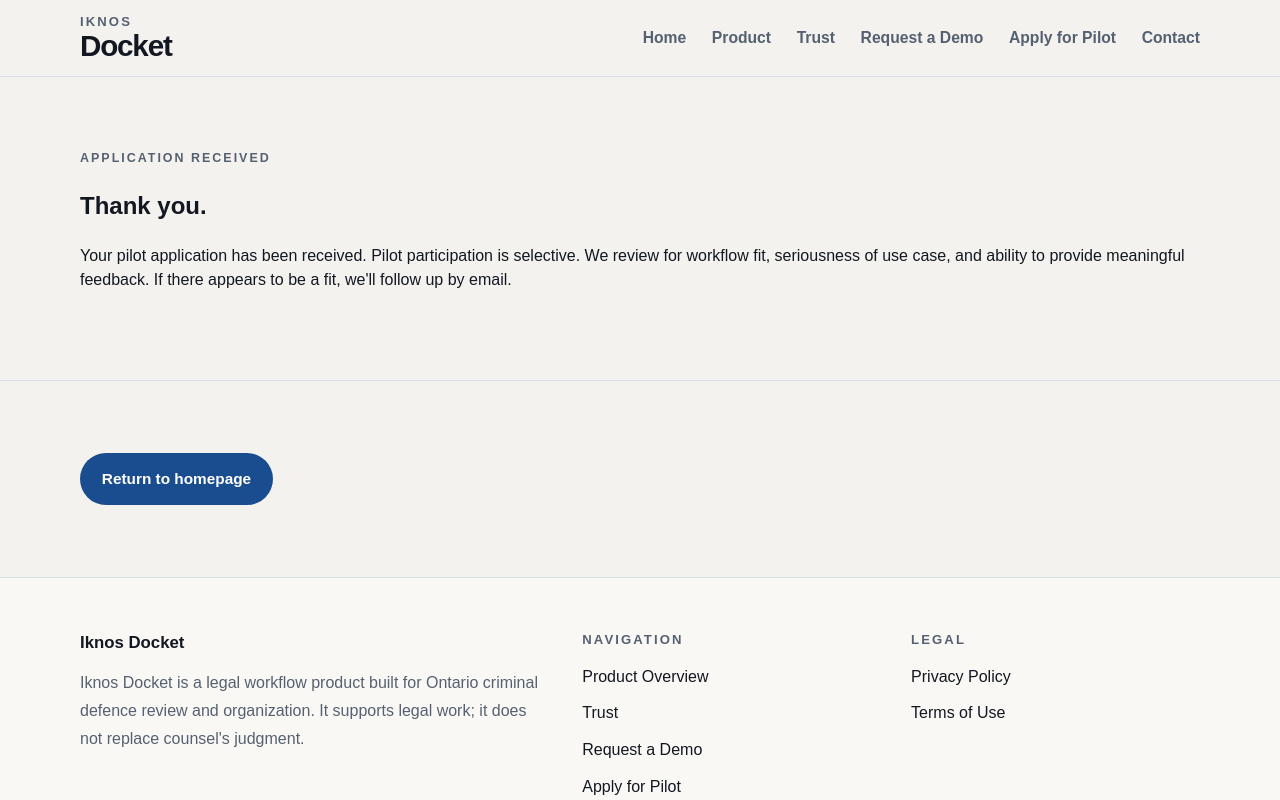
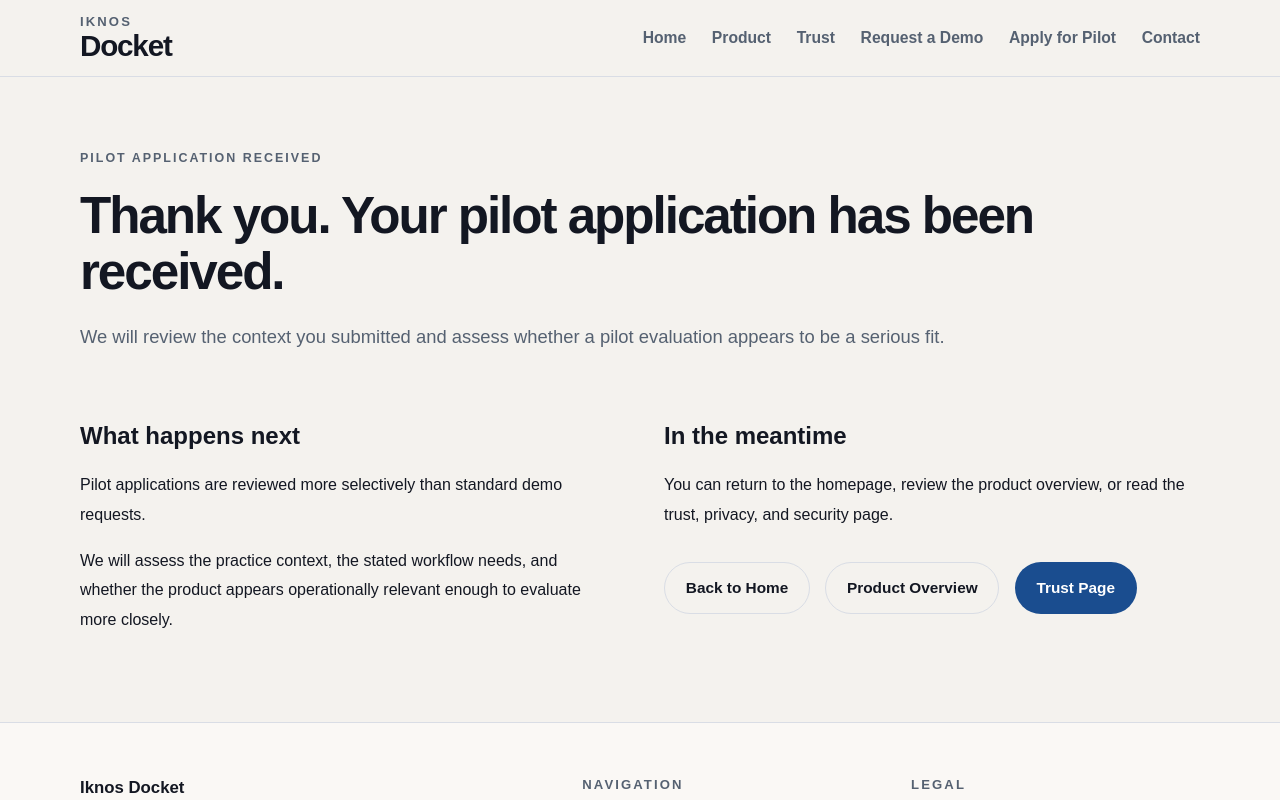
Before and after one commit to Nova-Legal/iknos-docket-site, a Next.js app: page /pilot/thank-you in a window 1280 px wide. Shown: the top 800 px of the page. Built offline with nearby package versions, Linux system fonts and the light colour scheme.

Commit message:
Upgrade thank-you pages and follow-up messaging

```diff
--- a/app/pilot/thank-you/page.tsx
+++ b/app/pilot/thank-you/page.tsx
@@ -1,21 +1,52 @@
 import Link from "next/link";
-import { Hero } from "@/components/hero";
 
 export default function PilotThankYouPage() {
   return (
-    <>
-      <Hero
-        eyebrow="Application received"
-        title="Thank you."
-        description="Your pilot application has been received. Pilot participation is selective. We review for workflow fit, seriousness of use case, and ability to provide meaningful feedback. If there appears to be a fit, we&apos;ll follow up by email."
-      />
-      <section className="section">
-        <div className="container">
-          <Link href="/" className="btn btn-primary">
-            Return to homepage
-          </Link>
+    <section className="section">
+      <div className="container page-stack">
+        <div className="page-hero">
+          <p className="eyebrow">Pilot application received</p>
+          <h1>Thank you. Your pilot application has been received.</h1>
+          <p className="page-lead">
+            We will review the context you submitted and assess whether a pilot
+            evaluation appears to be a serious fit.
+          </p>
         </div>
-      </section>
-    </>
+
+        <div className="content-grid">
+          <div>
+            <h2>What happens next</h2>
+            <p>
+              Pilot applications are reviewed more selectively than standard
+              demo requests.
+            </p>
+            <p>
+              We will assess the practice context, the stated workflow needs,
+              and whether the product appears operationally relevant enough to
+              evaluate more closely.
+            </p>
+          </div>
+
+          <div>
+            <h2>In the meantime</h2>
+            <p>
+              You can return to the homepage, review the product overview, or
+              read the trust, privacy, and security page.
+            </p>
+            <div className="hero-actions">
+              <Link href="/" className="btn btn-secondary">
+                Back to Home
+              </Link>
+              <Link href="/product" className="btn btn-secondary">
+                Product Overview
+              </Link>
+              <Link href="/trust" className="btn btn-primary">
+                Trust Page
+              </Link>
+            </div>
+          </div>
+        </div>
+      </div>
+    </section>
   );
 }
```
Also changed, not shown: app/contact/thank-you/page.tsx (+43 -14 lines), app/demo/thank-you/page.tsx (+44 -14 lines).
